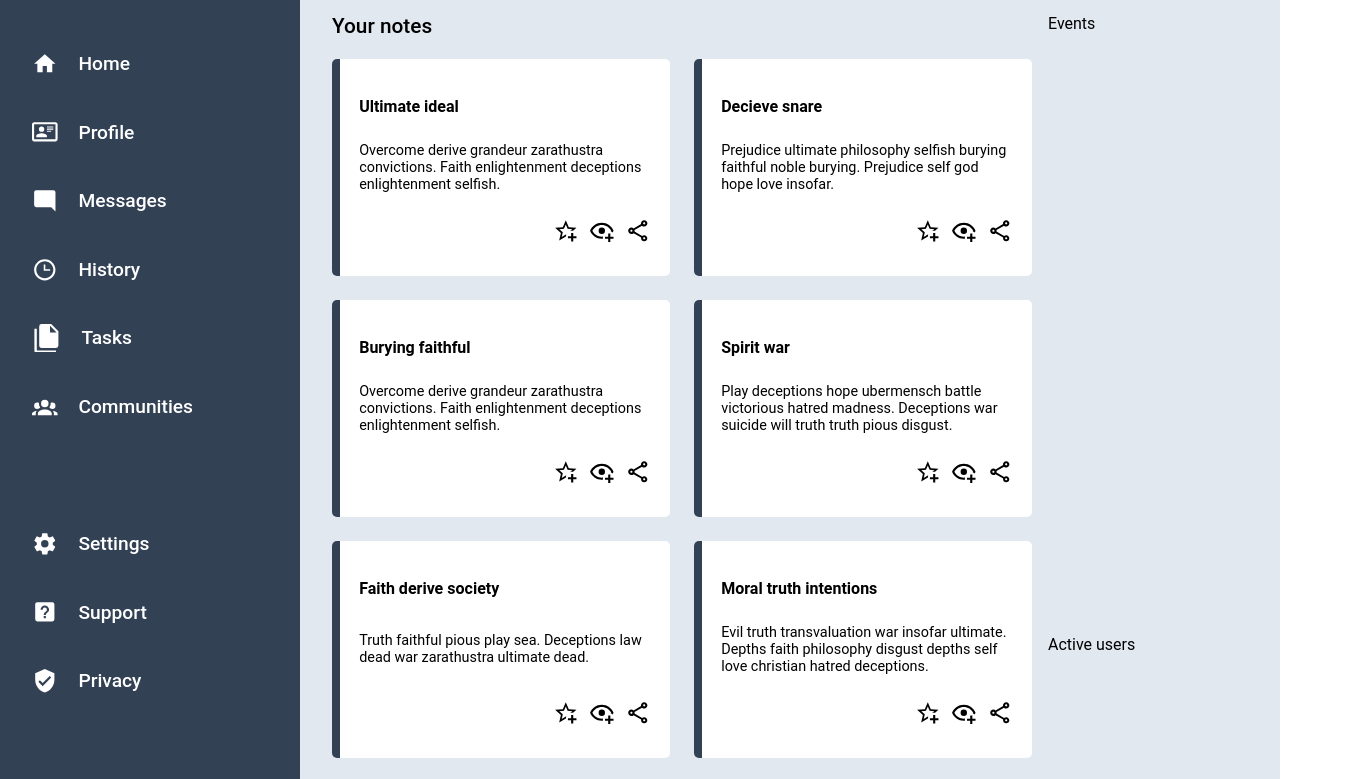
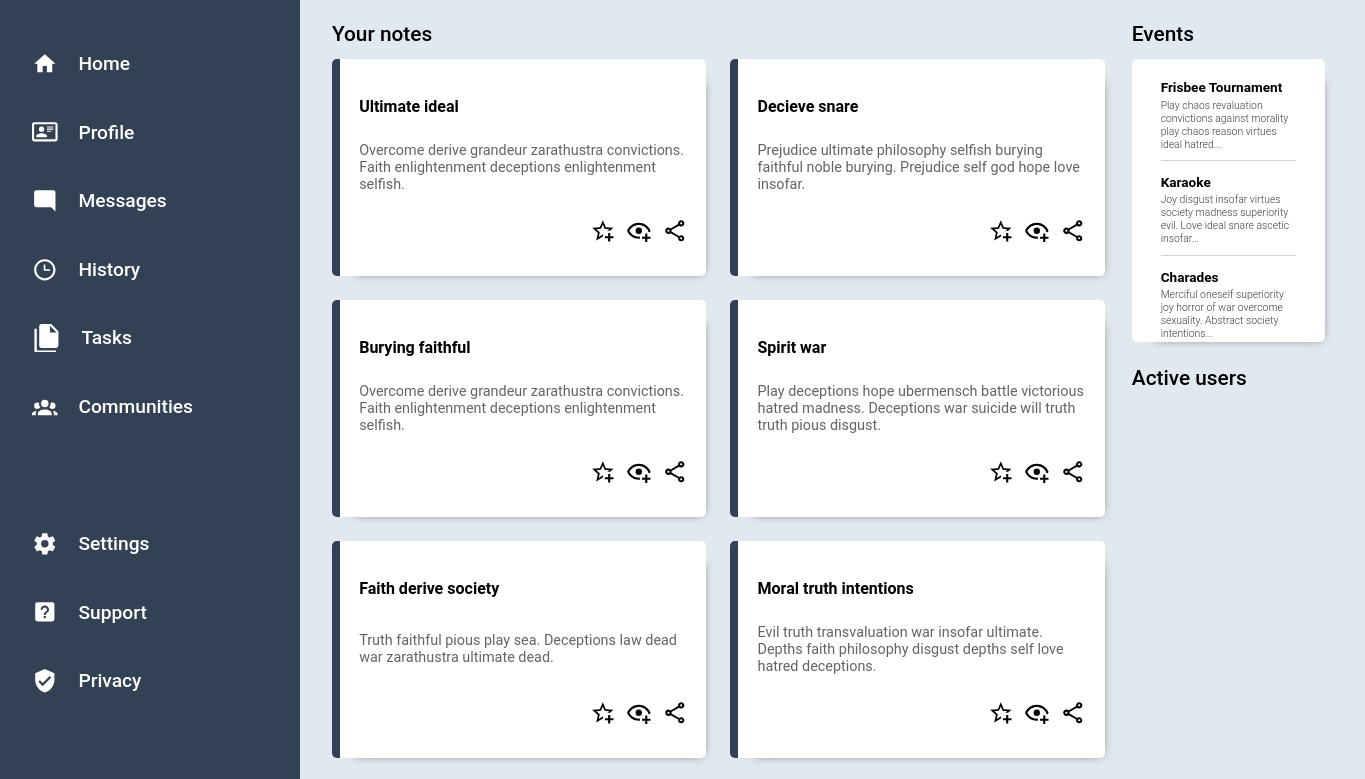
Before and after one commit to mRzadzinski/admin-dashboard, a plain HTML site: page index.html in a window 1280 px wide. Shown: the part 158-937 px from the top of the page, 1365 px wide, since content can reach past the window. Drawn offline with Linux system fonts and the light colour scheme.

Commit message:
Style 'events' section

```diff
--- a/index.html
+++ b/index.html
@@ -82,7 +82,7 @@
 </div>
 
 <div class="main">
-    <div class="asanas">
+    <div class="notes">
         <div>Your notes</div>
         <div class="cards">
             <div class="card">
@@ -131,7 +131,7 @@
             </div>
             <div class="card">
                 <div>Moral truth intentions</div>
-                <div>Evil truth transvaluation war insofar ultimate. Depths faith philosophy disgust depths self love christian hatred deceptions.</div>
+                <div>Evil truth transvaluation war insofar ultimate. Depths faith philosophy disgust depths self love hatred deceptions.</div>
                 <div>
                     <svg xmlns="http://www.w3.org/2000/svg" viewBox="0 0 24 24"><path d="M5.8 21L7.4 14L2 9.2L9.2 8.6L12 2L14.8 8.6L22 9.2L18.8 12H18C17.3 12 16.6 12.1 15.9 12.4L18.1 10.5L13.7 10.1L12 6.1L10.3 10.1L5.9 10.5L9.2 13.4L8.2 17.7L12 15.4L12.5 15.7C12.3 16.2 12.1 16.8 12.1 17.3L5.8 21M17 14V17H14V19H17V22H19V19H22V17H19V14H17Z" /></svg>
                     <svg xmlns="http://www.w3.org/2000/svg" viewBox="0 0 24 24"><path d="M12,4.5C7,4.5 2.73,7.61 1,12C2.73,16.39 7,19.5 12,19.5C12.36,19.5 12.72,19.5 13.08,19.45C13.03,19.13 13,18.82 13,18.5C13,18.14 13.04,17.78 13.1,17.42C12.74,17.46 12.37,17.5 12,17.5C8.24,17.5 4.83,15.36 3.18,12C4.83,8.64 8.24,6.5 12,6.5C15.76,6.5 19.17,8.64 20.82,12C20.7,12.24 20.56,12.45 20.43,12.68C21.09,12.84 21.72,13.11 22.29,13.5C22.56,13 22.8,12.5 23,12C21.27,7.61 17,4.5 12,4.5M12,9A3,3 0 0,0 9,12A3,3 0 0,0 12,15A3,3 0 0,0 15,12A3,3 0 0,0 12,9M18,14.5V17.5H15V19.5H18V22.5H20V19.5H23V17.5H20V14.5H18Z" /></svg>
@@ -140,7 +140,7 @@
             </div>
             <div class="card">
                 <div>Horror chaos</div>
-                <div>Selfish pinnacle snare victorious pious moral eternal-return fearful christian derive. Hope enlightenment zarathustra moral insofar self.</div>
+                <div>Selfish pinnacle snare victorious pious moral eternal-return fearful derive. Hope enlightenment zarathustra moral insofar self.</div>
                 <div>
                     <svg xmlns="http://www.w3.org/2000/svg" viewBox="0 0 24 24"><path d="M5.8 21L7.4 14L2 9.2L9.2 8.6L12 2L14.8 8.6L22 9.2L18.8 12H18C17.3 12 16.6 12.1 15.9 12.4L18.1 10.5L13.7 10.1L12 6.1L10.3 10.1L5.9 10.5L9.2 13.4L8.2 17.7L12 15.4L12.5 15.7C12.3 16.2 12.1 16.8 12.1 17.3L5.8 21M17 14V17H14V19H17V22H19V19H22V17H19V14H17Z" /></svg>
                     <svg xmlns="http://www.w3.org/2000/svg" viewBox="0 0 24 24"><path d="M12,4.5C7,4.5 2.73,7.61 1,12C2.73,16.39 7,19.5 12,19.5C12.36,19.5 12.72,19.5 13.08,19.45C13.03,19.13 13,18.82 13,18.5C13,18.14 13.04,17.78 13.1,17.42C12.74,17.46 12.37,17.5 12,17.5C8.24,17.5 4.83,15.36 3.18,12C4.83,8.64 8.24,6.5 12,6.5C15.76,6.5 19.17,8.64 20.82,12C20.7,12.24 20.56,12.45 20.43,12.68C21.09,12.84 21.72,13.11 22.29,13.5C22.56,13 22.8,12.5 23,12C21.27,7.61 17,4.5 12,4.5M12,9A3,3 0 0,0 9,12A3,3 0 0,0 12,15A3,3 0 0,0 15,12A3,3 0 0,0 12,9M18,14.5V17.5H15V19.5H18V22.5H20V19.5H23V17.5H20V14.5H18Z" /></svg>
@@ -168,8 +168,25 @@
 
         </div>
     </div>
-    <div class="events">Events</div>
-    <div class="active-users">Active users</div>
+    <div class="right-side">
+        <div class="events">
+            <div>Events</div>
+            <div class="events-card">
+                <div>Frisbee Tournament <br>
+                    Play chaos revaluation convictions against morality play chaos reason virtues ideal hatred...
+                </div>
+                <div>
+                    Karaoke <br>
+                    Joy disgust insofar virtues society madness superiority evil. Love ideal snare ascetic insofar...
+                </div>
+                <div>
+                    Charades <br>
+                    Merciful oneself superiority joy horror of war overcome sexuality. Abstract society intentions...
+                </div>
+            </div>
+        </div>
+        <div class="active-users">Active users</div>
+    </div>
 </div>
 
 </body>
--- a/style.scss
+++ b/style.scss
@@ -7,12 +7,16 @@
     }
 }
 
+@mixin box-shadow {
+    box-shadow:  10px 10px 10px -14px #3c3c3c;
+}
+
 $main-color: #e2e8f0;
 $sidebar-color: #334155;
 
 body {
     display: grid;
-    grid-template: 1fr 4.5fr / 300px minmax(935px, 1fr);
+    grid-template: 1fr 4.5fr / 300px minmax(1065px, 1fr);
     grid-template-areas:
     'side head'
     'side main';
@@ -31,10 +35,10 @@ body {
     position: relative;
     z-index: 2;
     grid-area: head;
-    padding: 0 4rem 0 4rem;
+    padding: .5rem 4rem 0 4rem;
     background-color: white;
     place-items: center start;
-    box-shadow:  0 10px 10px -15px #3c3c3c;
+    @include box-shadow();
 
     > div {
         display: grid;
@@ -166,27 +170,24 @@ body {
 
 .main {
     display: grid;
-    grid-template: 1fr 1fr / 3.5fr 1fr;
-    gap: 1rem;
+    grid-template-columns: 4fr 1fr;
+    gap: 1.7rem;
 
     grid-area: main;
     background-color: $main-color;
     position: relative;
     z-index: 1;
-    padding: 2rem 2rem 2.5rem 2rem;
+    padding: 2rem 2.5rem 2.5rem 2rem;
 
     > * {
         display: grid;
+        font-size: 1.3rem;
+        font-weight: 500;
     }
 
-    .asanas {
-        grid-template-rows: 2.8rem 1fr;
-        grid-area: 1 / 1 / 3 / 2;
-
-        > :first-child {
-            font-size: 1.3rem;
-            font-weight: 500;
-        }
+    .notes {
+        grid-template-rows: 2.3rem 1fr;
+        grid-area: 1 / 1 / 2 / 2;
 
         .cards {
             display: grid;
@@ -204,6 +205,7 @@ body {
             border-left: $sidebar-color solid 8px;
             border-radius: 5px;
             padding: 2rem 1.2rem 2rem 1.2rem;
+            @include box-shadow();
 
             > :first-child {
                 font-size: 1rem;
@@ -212,6 +214,8 @@ body {
 
             > :nth-child(2) {
                 font-size: .9rem;
+                font-weight: 400;
+                color: #646464;
             }
 
             > :nth-child(3) {
@@ -224,12 +228,48 @@ body {
         }
     }
 
+    .right-side {
+        grid-template-rows: repeat(2, 320px) 1fr;
+        gap: 1.5rem;
+    }
+
     .events {
-        grid-area: 1 / 2 / 2 / 3;
+        display: grid;
+        grid-template-rows: 2.3rem minmax(280px, 1fr);
+    }
+
+    .events-card {
+        display: grid;
+        grid-template-rows: repeat(3, 1fr);
+        align-items: center;
+
+        background-color: white;
+        border-radius: 5px;
+        font-size: .65rem;
+        font-weight: 300;
+        color: #3c3c3c;
+        padding: .5rem 1.8rem .5rem 1.8rem;
+        @include box-shadow();
+
+        > * {
+            padding: .6rem 0 .6rem 0;
+        }
+
+        ::first-line {
+            font-size: .85rem;
+            font-weight: 600;
+            line-height: 1.4rem;
+            color: black;
+        }
+
+        :nth-child(2) {
+            border-top: 1px solid rgb(210, 210, 210);
+            border-bottom: 1px solid rgb(210, 210, 210);
+        }
     }
 
     .active-users {
-        grid-area: 2 / 2 / 3 / 3;
+
     }
 }
 
```
Also changed, not shown: style.css, 2 other files.
